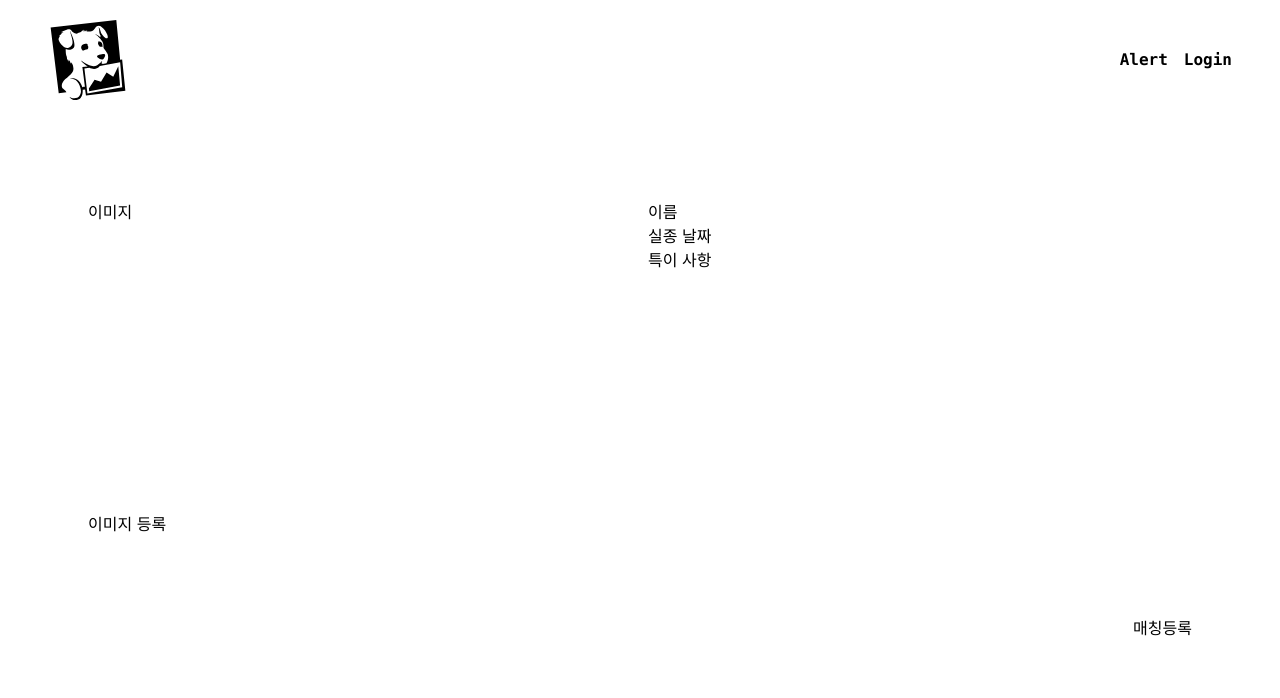
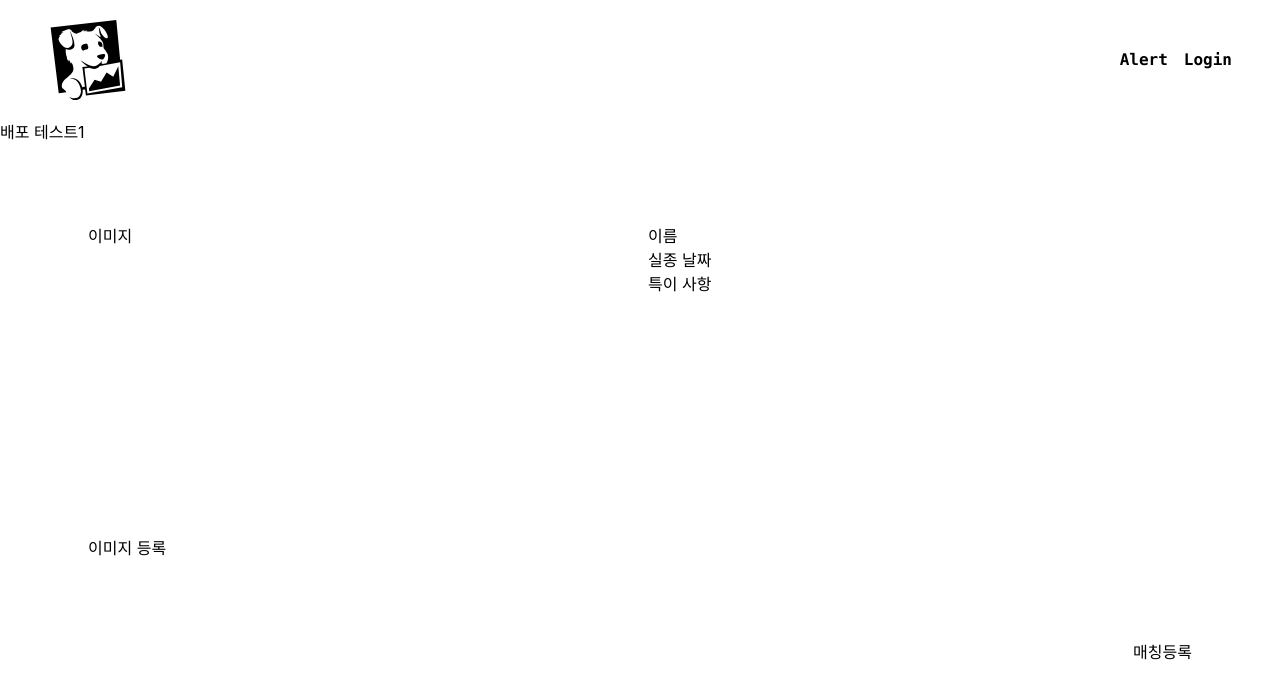
Before and after one commit to mungtage/frontend, a React (Create React App) app: page / in a window 1280 px wide. Shown: the top 698 px of the page. Built offline with nearby package versions, Linux system fonts and the light colour scheme.

Commit message:
브랜치 별로 배포 할 수 있는지 테스트

```diff
--- a/src/components/Main.js
+++ b/src/components/Main.js
@@ -2,7 +2,12 @@ import React from 'react';
 import LostPost from './LostPost';
 
 function Main() {
-  return <LostPost />;
+  return (
+    <>
+      <div>배포 테스트1</div>
+      <LostPost />
+    </>
+  );
 }
 
 export default Main;
```
